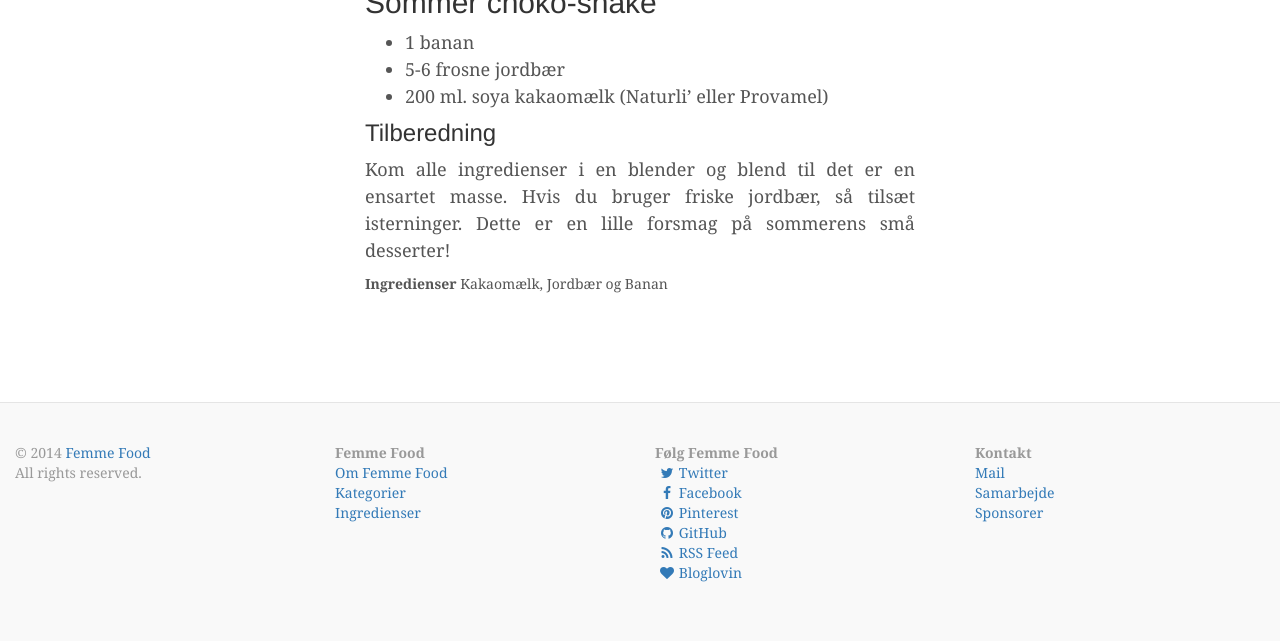
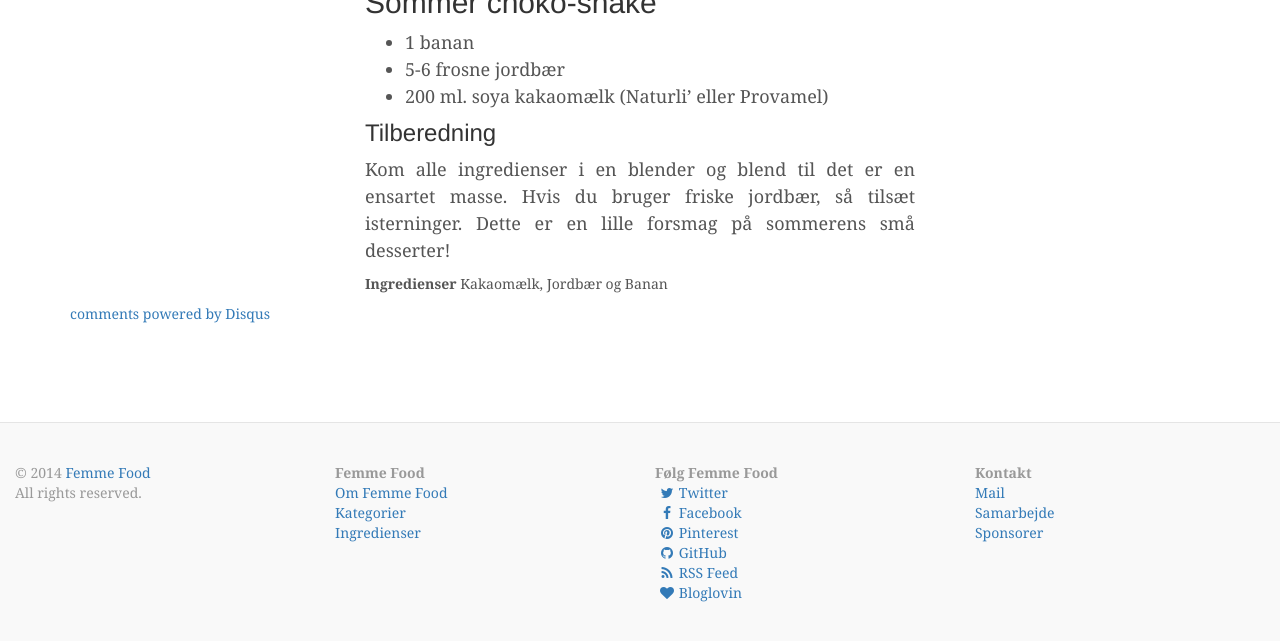
Before and after one commit to femmefood/femmefood.com, a Jekyll site: the page built from _posts/2013-05-30-sommer-choko-shake.md, in a window 1280 px wide and 900 px high, scrolled down 567 px, cut to the strip 228-869 px from the top of the window. Built offline with Jekyll 4.4.1, drawn with Linux system fonts in a browser that asks for light colours; nearby versions of some CDN libraries; Markdown is read by kramdown in place of the engine named in the settings; comment, search, counter and statistics services are not loaded; some of the changed lines change nothing that is shown.

Commit message:
adds disqus

```diff
--- a/_config.yml
+++ b/_config.yml
@@ -1,4 +1,4 @@
-permalink: /:year/:month/:day/:title/
+permalink: /:year/:month/:title/
 name: Femme Food
 markdown: redcarpet
 pygments: true
@@ -9,4 +9,5 @@
   email: femmefood@gmail.com
 
 url: http://www.femmefood.com
+disqus: femmefood
 description: en blog om lækker og moderne mad
--- a/_layouts/post.html
+++ b/_layouts/post.html
@@ -11,3 +11,16 @@
     </div>
     <p class="meta"><strong>Ingredienser</strong> {{ page.tags | array_to_sentence_string | replace: ', and ', ' og ' | replace: ' and ', ' og ' }}</p>
 </div>
+
+<div id="disqus_thread"></div>
+<script type="text/javascript">
+var disqus_shortname = '{{ site.disqus }}';
+(function() {
+var dsq = document.createElement('script'); dsq.type = 'text/javascript'; dsq.async = true;
+dsq.src = '//' + disqus_shortname + '.disqus.com/embed.js';
+(document.getElementsByTagName('head')[0] || document.getElementsByTagName('body')[0]).appendChild(dsq);
+})();
+</script>
+
+<noscript>Please enable JavaScript to view the <a href="http://disqus.com/?ref_noscript">comments powered by Disqus.</a></noscript>
+<a href="http://disqus.com" class="dsq-brlink">comments powered by <span class="logo-disqus">Disqus</span></a>
```
